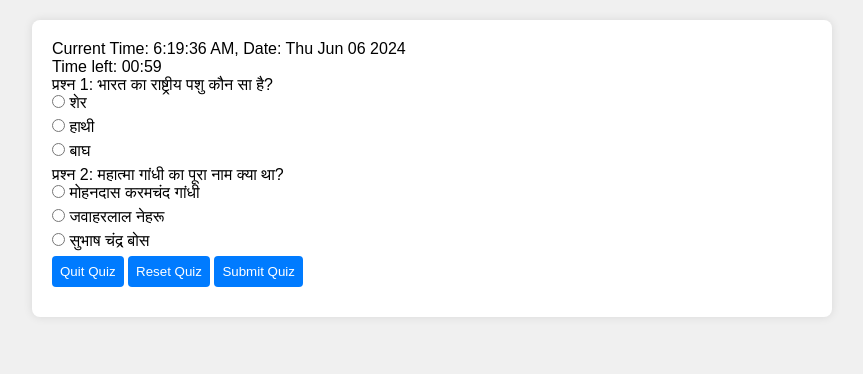
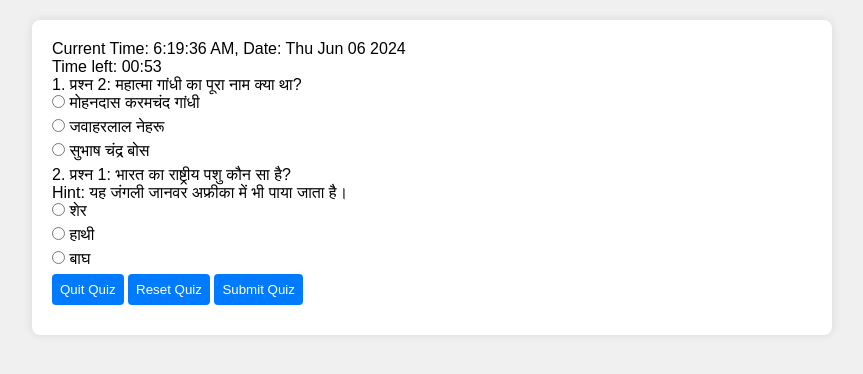
Before and after one commit to manishsharma1804/QuizWeb, a plain HTML site: page index.html in a window 1280 px wide. Both pictures are taken after typing "Sample", "name@example.com" into the empty fields and a click on the button "Start Quiz". Shown: the whole page, without its empty margins (208-1071 px from the left). Drawn offline with Linux system fonts and the light colour scheme.

Commit message:
Added external questions and some major changes are done

```diff
--- a/index.html
+++ b/index.html
@@ -7,7 +7,6 @@
     <link rel="stylesheet" href="style.css">
 </head>
 <body>
-
     <div id="container">
         <div id="current-time"></div>
         <div id="user-form">
@@ -35,11 +34,12 @@
         <div id="quiz-container" style="display: none;">
             <div id="timer">Time left: <span id="time">00:00</span></div>
             <div id="quiz"></div>
+            <button id="prevPage" style="display: none;">Previous</button>
+            <button id="nextPage" style="display: none;">Next</button>
             <button id="quitQuiz">Quit Quiz</button>
             <button id="resetQuiz">Reset Quiz</button>
-            <button id="submitQuiz">Submit Quiz</button>
+            <button id="submitQuiz" style="display: none;">Submit Quiz</button>
         </div>
-
 
         <div id="result-container" style="display: none;">
             <h2>Quiz Results</h2>
@@ -51,6 +51,20 @@
             <button id="homeButton">Home</button>
         </div>
     </div>
+    <script>
+        // Modified script to fetch questions from external JSON file
+        let quizData; // Define a global variable to store the fetched questions
+
+        fetch('questions.json')
+            .then(response => response.json())
+            .then(data => {
+                // Now 'data' contains the questions fetched from questions.json
+                // You can proceed to use this data in your application
+                quizData = data;
+                checkStoredState(); // Call checkStoredState after fetching the questions
+            })
+            .catch(error => console.error('Error fetching questions:', error));
+    </script>
     <script src="script.js"></script>
 </body>
 </html>
--- /dev/null
+++ b/questions.json
@@ -0,0 +1,28 @@
+{
+  "hindi": [
+      {
+          "question": "प्रश्न 1: भारत का राष्ट्रीय पशु कौन सा है?",
+          "options": ["शेर", "हाथी", "बाघ"],
+          "answer": "बाघ",
+          "hint": "यह जंगली जानवर अफ्रीका में भी पाया जाता है।"
+      },
+      {
+          "question": "प्रश्न 2: महात्मा गांधी का पूरा नाम क्या था?",
+          "options": ["मोहनदास करमचंद गांधी", "जवाहरलाल नेहरू", "सुभाष चंद्र बोस"],
+          "answer": "मोहनदास करमचंद गांधी"
+      }
+  ],
+  "english": [
+      {
+          "question": "Question 1: What is the capital of France?",
+          "options": ["Berlin", "Madrid", "Paris"],
+          "answer": "Paris"
+      },
+      {
+          "question": "Question 2: What is 2 + 2?",
+          "options": ["3", "4", "5"],
+          "answer": "4",
+          "hint": "It's a simple arithmetic addition."
+      }
+  ]
+}
--- a/script.js
+++ b/script.js
@@ -10,67 +10,43 @@ document.getElementById('detailsForm').addEventListener('submit', function(e) {
       email,
       subject,
       difficulty,
-      startTime: new Date().getTime()
+      startTime: new Date().getTime(),
+      totalQuestions: 20, // Set the number of questions you want to ask
+      questionsPerPage: 10 // Set the number of questions per page
   };
 
   localStorage.setItem('quizUserDetails', JSON.stringify(userDetails));
   startQuiz();
 });
 
-
 let timerInterval;
 let startTime;
-
-const quizData = {
-  hindi: [
-      {
-          question: "प्रश्न 1: भारत का राष्ट्रीय पशु कौन सा है?",
-          options: ["शेर", "हाथी", "बाघ"],
-          answer: "बाघ"
-      },
-      {
-          question: "प्रश्न 2: महात्मा गांधी का पूरा नाम क्या था?",
-          options: ["मोहनदास करमचंद गांधी", "जवाहरलाल नेहरू", "सुभाष चंद्र बोस"],
-          answer: "मोहनदास करमचंद गांधी"
-      }
-  ],
-  english: [
-      {
-          question: "Question 1: What is the capital of France?",
-          options: ["Berlin", "Madrid", "Paris"],
-          answer: "Paris"
-      },
-      {
-          question: "Question 2: What is 2 + 2?",
-          options: ["3", "4", "5"],
-          answer: "4"
-      }
-  ]
-};
+let currentPage = 1;
+let questionsPerPage = 10;
+let selectedQuestions = [];
 
 function startQuiz() {
   const userDetails = JSON.parse(localStorage.getItem('quizUserDetails'));
   document.getElementById('user-form').style.display = 'none';
   document.getElementById('quiz-container').style.display = 'block';
 
-  const quizContainer = document.getElementById('quiz');
-  quizContainer.innerHTML = '';
-
-  quizData[userDetails.subject].forEach((item, index) => {
-      const questionDiv = document.createElement('div');
-      questionDiv.innerHTML = `
-          <p>${item.question}</p>
-          ${item.options.map(option => `<input type="radio" name="q${index}" value="${option}"> ${option}<br>`).join('')}
-      `;
-      quizContainer.appendChild(questionDiv);
-  });
+  const questions = quizData[userDetails.subject];
+  selectedQuestions = selectRandomQuestions(questions, userDetails.totalQuestions);
 
   if (!userDetails.startTime) {
       userDetails.startTime = new Date().getTime();
       localStorage.setItem('quizUserDetails', JSON.stringify(userDetails));
   }
   startTime = userDetails.startTime;
-  startTimer(60);
+
+  // Set the timer duration based on the user's preference (in minutes or seconds)
+  const minutes = 0;
+  const seconds = 54;
+  startTimer(minutes, seconds);
+  displayQuestions();
+
+
+
 
   document.getElementById('submitQuiz').addEventListener('click', function() {
       submitQuiz();
@@ -79,26 +55,70 @@ function startQuiz() {
   document.getElementById('resetQuiz').addEventListener('click', function() {
       resetQuiz();
   });
+
+  document.getElementById('nextPage').addEventListener('click', function() {
+      changePage(1);
+  });
+
+  document.getElementById('prevPage').addEventListener('click', function() {
+      changePage(-1);
+  });
 }
 
-function startTimer(duration) {
-  let timer = duration, minutes, seconds;
-  timerInterval = setInterval(function() {
-      minutes = parseInt(timer / 60, 10);
-      seconds = parseInt(timer % 60, 10);
+function selectRandomQuestions(questions, numQuestions) {
+  const shuffled = questions.sort(() => 0.5 - Math.random());
+  return shuffled.slice(0, numQuestions);
+}
 
-      minutes = minutes < 10 ? '0' + minutes : minutes;
-      seconds = seconds < 10 ? '0' + seconds : seconds;
+function displayQuestions() {
+  const userDetails = JSON.parse(localStorage.getItem('quizUserDetails'));
+  const quizContainer = document.getElementById('quiz');
+  quizContainer.innerHTML = '';
+  const start = (currentPage - 1) * questionsPerPage;
+  const end = start + questionsPerPage;
+  const questionsToDisplay = selectedQuestions.slice(start, end);
 
-      document.getElementById('time').textContent = minutes + ':' + seconds;
+  questionsToDisplay.forEach((item, index) => {
+    const questionIndex = start + index + 1; // Adjusted index for 1-based serial number
+    const questionDiv = document.createElement('div');
+    questionDiv.innerHTML = `
+        <p>${questionIndex}. ${item.question}</p>
+        ${item.hint ? `<p>Hint: ${item.hint}</p>` : ''}
+        ${item.options.map(option => `<input type="radio" name="q${questionIndex}" value="${option}"> ${option}<br>`).join('')}
+    `;
+    quizContainer.appendChild(questionDiv);
+  });
 
-      if (--timer < 0) {
+  document.getElementById('prevPage').style.display = currentPage === 1 ? 'none' : 'inline-block';
+  document.getElementById('nextPage').style.display = end >= selectedQuestions.length ? 'none' : 'inline-block';
+  document.getElementById('submitQuiz').style.display = end >= selectedQuestions.length ? 'inline-block' : 'none';
+}
+
+
+function changePage(direction) {
+  currentPage += direction;
+  displayQuestions();
+}
+
+function startTimer(minutes, seconds) {
+  let totalSeconds = minutes * 60 + seconds;
+  let timerInterval = setInterval(function() {
+    let displayMinutes = parseInt(totalSeconds / 60, 10);
+    let displaySeconds = parseInt(totalSeconds % 60, 10);
+
+    displayMinutes = displayMinutes < 10 ? '0' + displayMinutes : displayMinutes;
+    displaySeconds = displaySeconds < 10 ? '0' + displaySeconds : displaySeconds;
+
+    document.getElementById('time').textContent = `${displayMinutes}:${displaySeconds}`;
+
+    if (--totalSeconds < 0) {
       clearInterval(timerInterval);
       alert('Time ended!');
       submitQuiz();
     }
   }, 1000);
 }
+
 
 function submitQuiz() {
   clearInterval(timerInterval);
@@ -107,8 +127,9 @@ function submitQuiz() {
   const timeTaken = Math.round((endTime - userDetails.startTime) / 1000);
 
   const userAnswers = [];
-  quizData[userDetails.subject].forEach((item, index) => {
-      const selected = document.querySelector(`input[name="q${index}"]:checked`);
+  selectedQuestions.forEach((item, index) => {
+      const questionIndex = index + 1;
+      const selected = document.querySelector(`input[name="q${questionIndex}"]:checked`);
       userAnswers.push(selected ? selected.value : 'No Answer');
   });
 
@@ -130,18 +151,24 @@ function showResults(userDetails, userAnswers, timeTaken) {
 
   const resultDiv = document.getElementById('quizResult');
   let score = 0;
-  const answersHTML = quizData[userDetails.subject].map((item, index) => {
+  let attempted = 0;
+  const answersHTML = selectedQuestions.map((item, index) => {
+      const questionIndex = index + 1;
       const correct = userAnswers[index] === item.answer;
       if (correct) score++;
-      return `<p>${index + 1}. ${item.question}<br>
+      if (userAnswers[index] !== 'No Answer') attempted++;
+      return `<p>${questionIndex}. ${item.question}<br>
       Your Answer: ${userAnswers[index]}<br>
       Correct Answer: ${item.answer}</p>`;
   }).join('');
 
-  resultDiv.innerHTML = `<p>Your score: ${score}/${quizData[userDetails.subject].length}</p>`;
+  resultDiv.innerHTML = `<p>Your score: ${score}/${selectedQuestions.length}</p>
+                         <p>Total questions: ${selectedQuestions.length}</p>
+                         <p>Questions attempted: ${attempted}</p>
+                         <p>Correct answers: ${score}</p>
+                         <p>Wrong answers: ${attempted - score}</p>`;
   document.getElementById('answers').innerHTML = answersHTML;
 
-  // Hide answers section initially
   const answersSection = document.getElementById('answers');
   answersSection.style.display = 'none';
 
@@ -177,15 +204,14 @@ function quitQuiz() {
   }
 }
 
-
-
 function resetQuiz() {
   const userDetails = JSON.parse(localStorage.getItem('quizUserDetails'));
   const quizContainer = document.getElementById('quiz');
 
   // Clear user's answers
-  quizData[userDetails.subject].forEach((item, index) => {
-      const input = document.querySelector(`input[name="q${index}"]:checked`);
+  selectedQuestions.forEach((item, index) => {
+    const questionIndex = index + 1;
+    const input = document.querySelector(`input[name="q${questionIndex}"]:checked`);
     if (input) {
       input.checked = false;
     }
@@ -195,8 +221,6 @@ function resetQuiz() {
   const answersSection = document.getElementById('answers');
   answersSection.style.display = 'none';
 }
-
-
 
 function goHome() {
   localStorage.removeItem('quizUserDetails');
@@ -221,8 +245,6 @@ function toggleAnswers() {
   }
 }
 
-
-
 function updateTime() {
   const currentTimeContainer = document.getElementById('current-time');
   setInterval(() => {
@@ -230,8 +252,7 @@ function updateTime() {
     const hours = now.getHours();
     const minutes = now.getMinutes();
     const seconds = now.getSeconds();
-      const ampm = hours >= 12 ? 'PM' :
-      'AM';
+    const ampm = hours >= 12 ? 'PM' : 'AM';
     const hours12 = hours % 12 || 12;
 
     const formattedTime = `${hours12}:${minutes < 10 ? '0' : ''}${minutes}:${seconds < 10 ? '0' : ''}${seconds} ${ampm}`;
@@ -240,17 +261,18 @@ function updateTime() {
 }
 
 function checkStoredState() {
-  const userDetails = JSON.parse(localStorage.getItem('quizUserDetails'));
+  const userDetails = localStorage.getItem('quizUserDetails');
   if (userDetails) {
-      if (localStorage.getItem('userAnswers') && localStorage.getItem('timeTaken')) {
-          const userAnswers = JSON.parse(localStorage.getItem('userAnswers'));
-          const timeTaken = parseInt(localStorage.getItem('timeTaken'));
-          showResults(userDetails, userAnswers, timeTaken);
-      } else {
+    const parsedDetails = JSON.parse(userDetails);
+    if (parsedDetails.startTime && !localStorage.getItem('userAnswers')) {
       startQuiz();
+    } else if (localStorage.getItem('userAnswers')) {
+      showResults(parsedDetails, JSON.parse(localStorage.getItem('userAnswers')), localStorage.getItem('timeTaken'));
     }
   }
 }
 
+document.addEventListener('DOMContentLoaded', function() {
   updateTime();
   checkStoredState();
+});
```
Lines whose indentation alone changed are shown as unchanged.
